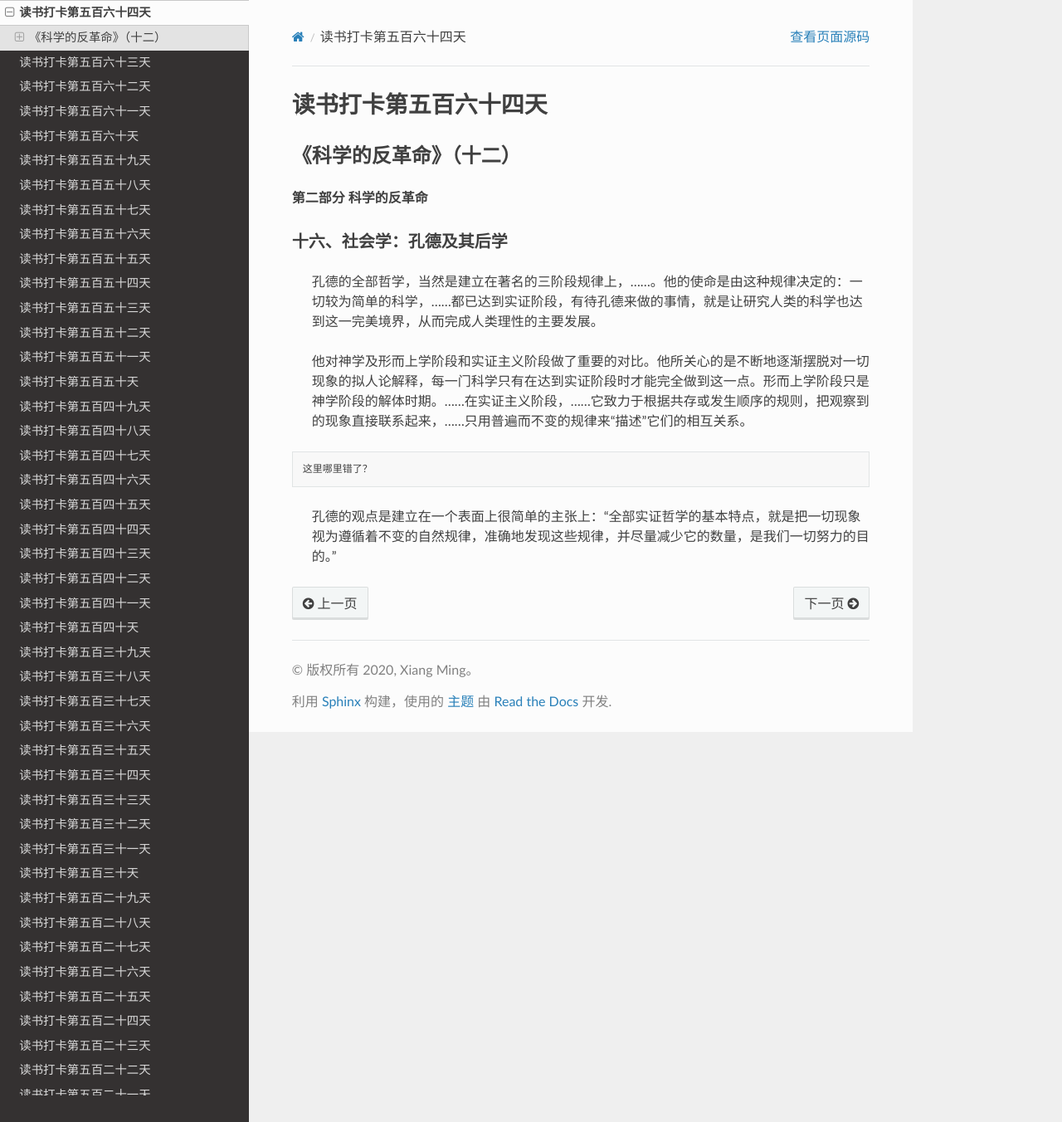
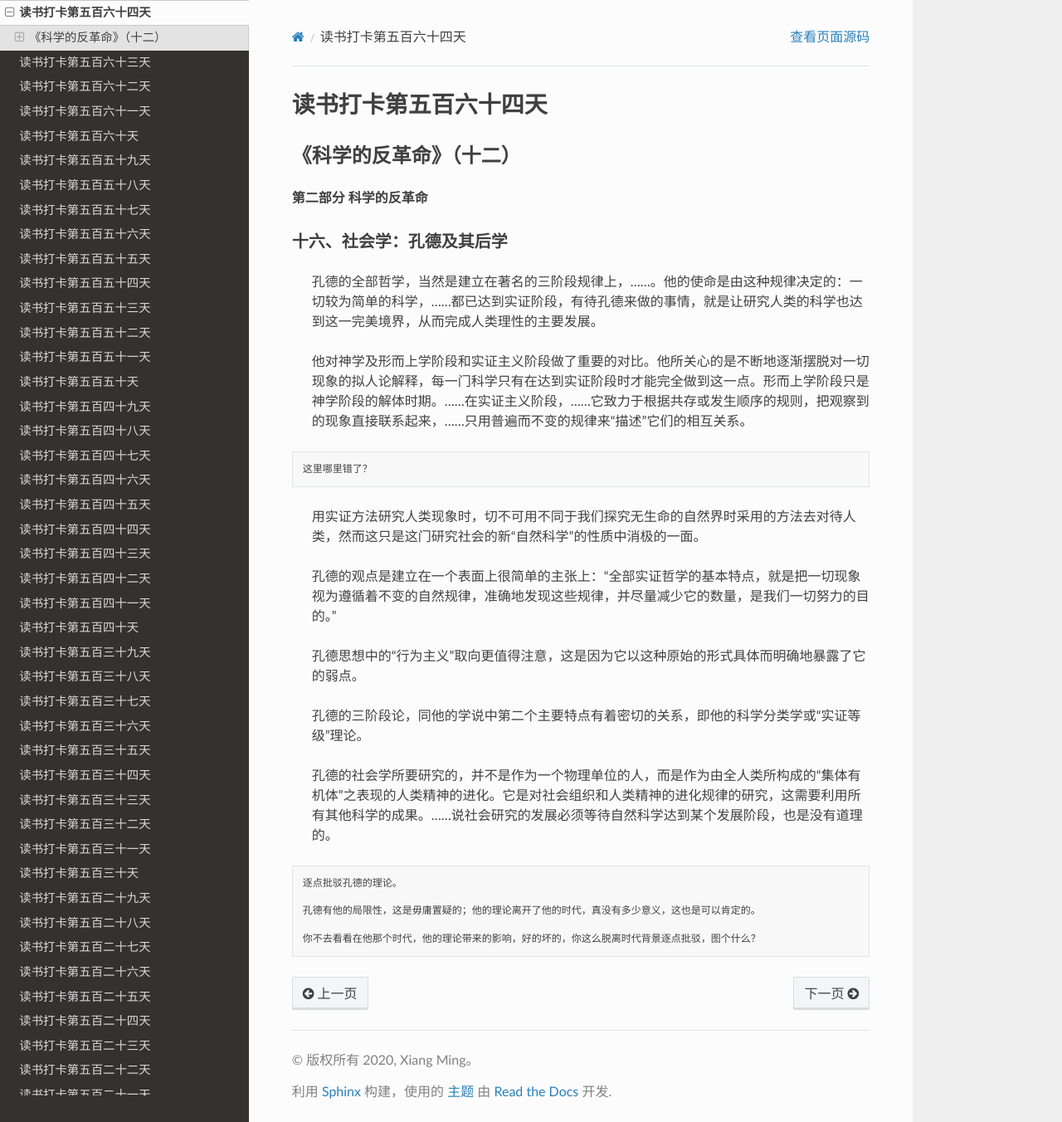
Before and after one commit to xiangming1975/reading, a Sphinx documentation site: the page built from source/2022-04-02.md, in a window 1280 px wide and 1352 px high. Shown: the whole window at 83% size. Built offline with Sphinx 7.4.7 and the Read the Docs theme 2.0.0, drawn with Linux system fonts in a browser that asks for light colours.

Commit message:
自动提交时间: 2022-04-03T22:00:03,979333081+08:00

````diff
--- a/source/2022-04-02.md
+++ b/source/2022-04-02.md
@@ -11,6 +11,20 @@
 ```
 这里哪里错了？
 ```
+> 用实证方法研究人类现象时，切不可用不同于我们探究无生命的自然界时采用的方法去对待人类，然而这只是这门研究社会的新“自然科学”的性质中消极的一面。
+
 > 孔德的观点是建立在一个表面上很简单的主张上：“全部实证哲学的基本特点，就是把一切现象视为遵循着不变的自然规律，准确地发现这些规律，并尽量减少它的数量，是我们一切努力的目的。”
 
+> 孔德思想中的“行为主义”取向更值得注意，这是因为它以这种原始的形式具体而明确地暴露了它的弱点。
+
+> 孔德的三阶段论，同他的学说中第二个主要特点有着密切的关系，即他的科学分类学或“实证等级”理论。
+
+> 孔德的社会学所要研究的，并不是作为一个物理单位的人，而是作为由全人类所构成的“集体有机体”之表现的人类精神的进化。它是对社会组织和人类精神的进化规律的研究，这需要利用所有其他科学的成果。……说社会研究的发展必须等待自然科学达到某个发展阶段，也是没有道理的。
+```
+逐点批驳孔德的理论。
+
+孔德有他的局限性，这是毋庸置疑的；他的理论离开了他的时代，真没有多少意义，这也是可以肯定的。
+
+你不去看看在他那个时代，他的理论带来的影响，好的坏的，你这么脱离时代背景逐点批驳，图个什么？
+```
 >
````
